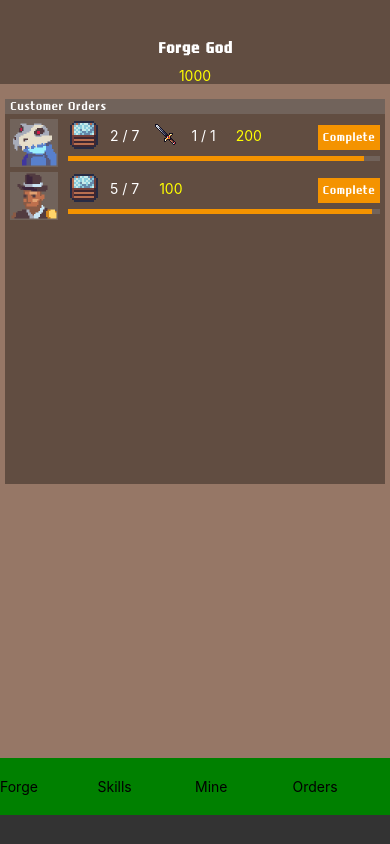
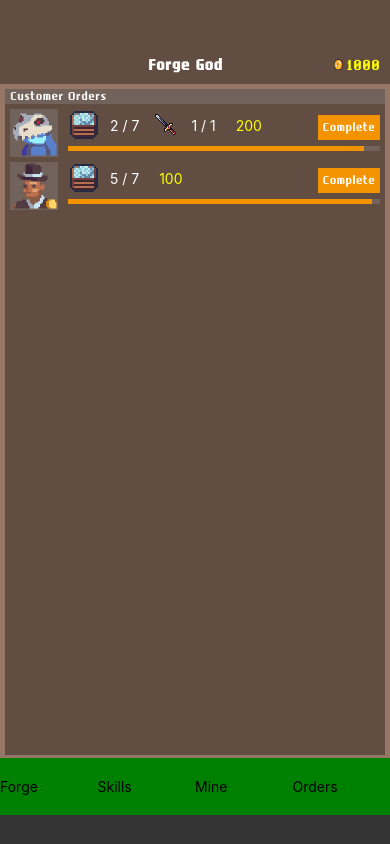
Before and after one commit to Aleksandr175/forgegod, a React Native app: screen / in a window 390 px wide. Built offline with nearby package versions, Linux system fonts and the light colour scheme.

Commit message:
Add money in header

```diff
--- a/src/App.tsx
+++ b/src/App.tsx
@@ -19,6 +19,7 @@ import { PageMine } from './components/PageMine';
 import { useFonts } from 'expo-font';
 import { PageOrders } from './components/PageOrders';
 import { nanoid } from 'nanoid';
+import { CustomText } from './components/CustomText';
 
 export const App = () => {
   const [page, setPage] = useState('orders');
@@ -415,8 +416,12 @@ export const App = () => {
       <StatusBar style="auto" />
 
       <SHeaderBlock>
+        <SSomePoint></SSomePoint>
         <SHeader>Forge God</SHeader>
-        <SMoney>{money}</SMoney>
+        <SMoneyWrapper>
+          <SImage source={require('./images/gold.png')} />
+          <SMoney>{money}</SMoney>
+        </SMoneyWrapper>
       </SHeaderBlock>
 
       <View style={styles.appContent}>
@@ -500,6 +505,15 @@ export const App = () => {
   );
 };
 
+const SImage = styled.Image`
+  height: 16px;
+  width: 16px;
+`;
+
+const SSomePoint = styled.View`
+  width: 80px;
+`;
+
 const SHeader = styled.Text`
   font-weight: 700;
   padding: 10px;
@@ -508,14 +522,23 @@ const SHeader = styled.Text`
   font-size: 18px;
 `;
 
-const SMoney = styled.Text`
+const SMoneyWrapper = styled.View`
+  width: 100px;
+  padding: 10px;
+  flex-direction: row;
+  align-items: center;
+  justify-content: flex-end;
+`;
+
+const SMoney = styled(CustomText)`
   color: yellow;
+  font-size: 18px;
 `;
 
 const SHeaderBlock = styled.View`
-  flex-direction: column;
-  align-items: center;
-  justify-content: flex-end;
+  flex-direction: row;
+  align-items: flex-end;
+  justify-content: space-between;
   height: 10%;
 `;
 
--- a/src/components/PageOrders.tsx
+++ b/src/components/PageOrders.tsx
@@ -92,8 +92,8 @@ const SPanelWrapper = styled.View`
 `;
 
 const SPageOrders = styled.View`
-  padding-top: 10px;
   width: 100%;
+  height: 100%;
 `;
 
 const SNoOrders = styled.Text`
--- a/src/components/PanelShop.tsx
+++ b/src/components/PanelShop.tsx
@@ -21,7 +21,7 @@ export const PanelShop = React.memo(({ mineLvl, onBuyGood }: IProps) => {
   });
 
   return (
-    <Panel title={'Storage'}>
+    <Panel title={'Shop'}>
       <View style={stylesCommon.storageGrid}>
         <FlatList
           style={stylesCommon.storageGridList}
```
Also changed, not shown: src/images/gold.png (added).
